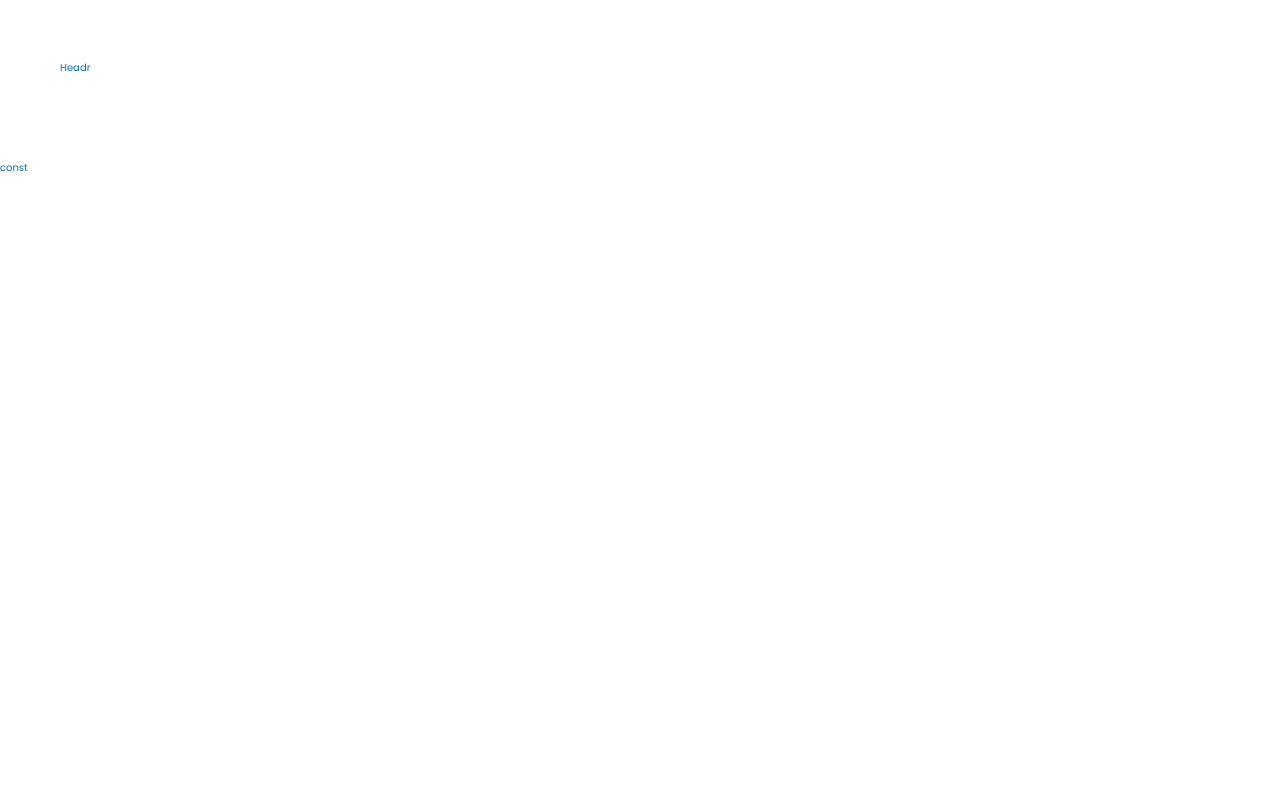
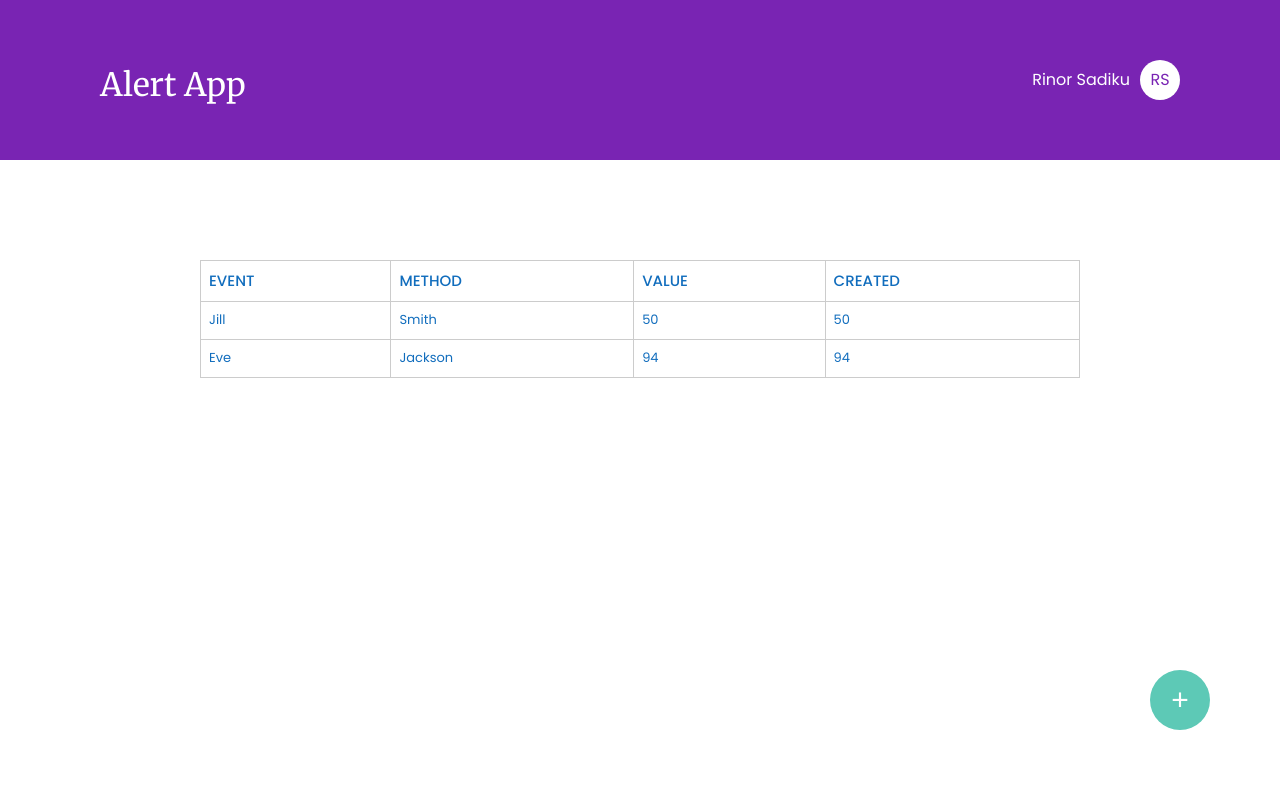
Before and after one commit to rinorsadiku/alert_app, a React app: page / in a window 1280 px wide. Built offline with nearby package versions, Linux system fonts and the light colour scheme.

Commit message:
finished the styling for the dashboard

```diff
--- a/src/assets/style.css
+++ b/src/assets/style.css
@@ -103,7 +103,7 @@ body {
 	width: 100%;
 	font-family: 'Poppins', sans-serif;
 	border: 1px solid #ccc;
-	border-radius: 0.7rem;
+	border-radius: 5px;
 }
 
 .btn--form {
@@ -111,7 +111,7 @@ body {
 	font-family: 'Poppins', sans-serif;
 
 	border: none;
-	border-radius: 3px;
+	border-radius: 5px;
 	padding: 1rem 0;
 	color: #fff;
 	text-transform: uppercase;
@@ -125,6 +125,7 @@ body {
 	background-color: var(--color-grey-dark-1);
 	color: var(--color-primary);
 	text-decoration: none;
+	border-radius: 5px;
 
 	align-items: center;
 	font-size: 1.4rem;
@@ -133,10 +134,93 @@ body {
 }
 
 .header {
-	padding: 6rem;
+	padding: 6rem 10rem;
 	display: flex;
 	justify-content: space-between;
+	background-color: var(--color-primary);
+	color: #fff;
+}
+
+.header__title {
+	font-family: 'Merriweather', sans-serif;
+	font-size: 3.2rem;
+	font-weight: 400;
+}
+
+.header__details {
+	display: flex;
+	align-items: center;
+}
+
+.header__details p {
+	margin-right: 1rem;
+	font-size: 1.6rem;
+	font-weight: 400;
+}
+
+.header__creds {
+	font-size: 1.6rem;
+
+	width: 4rem;
+	height: 4rem;
+	border-radius: 100px;
+	background-color: #fff;
+	color: var(--color-primary);
+
+	display: flex;
+	align-items: center;
+	justify-content: center;
 }
 
 .content {
+	padding: 10rem 20rem;
 }
+
+.content__new {
+	font-family: Arial, Helvetica, sans-serif;
+	position: fixed;
+	bottom: 7rem;
+	right: 7rem;
+	width: 6rem;
+	height: 6rem;
+	background-color: var(--color-teal);
+
+	border-radius: 100px;
+	color: #fff;
+
+	display: flex;
+	align-items: center;
+	justify-content: center;
+
+	text-decoration: none;
+	font-size: 3rem;
+	font-weight: 200;
+}
+
+table {
+	font-family: 'Poppins', sans-serif;
+	border-collapse: collapse;
+	width: 100%;
+	color: var(--font-color-primary);
+}
+
+th {
+	font-size: 1.5rem;
+	font-weight: 500;
+	text-transform: uppercase;
+}
+
+td {
+	font-size: 1.3rem;
+}
+
+td,
+th {
+	border: 1px solid #ccc;
+	text-align: left;
+	padding: 8px;
+}
+
+tr {
+	background-color: #fff;
+}
--- a/src/components/auth/Signin.js
+++ b/src/components/auth/Signin.js
@@ -20,11 +20,7 @@ const Signin = () => {
 
 					<div className="form__group">
 						<label className="form__label">Password</label>
-						<input
-							className="form__input"
-							placeholder="Your Password"
-							type="text"
-						/>
+						<input className="form__input" type="password" />
 					</div>
 
 					<div className="form__group">
--- a/src/components/auth/Signup.js
+++ b/src/components/auth/Signup.js
@@ -30,22 +30,14 @@ const Signup = () => {
 
 					<div className="form__group">
 						<label className="form__label">Password</label>
-						<input
-							className="form__input"
-							placeholder="Your Password"
-							type="text"
-						/>
+						<input className="form__input" type="password" />
 					</div>
 
 					<div className="form__group">
 						<label className="form__label">
 							Password Confirmation
 						</label>
-						<input
-							className="form__input"
-							placeholder="Confirm Your Password"
-							type="text"
-						/>
+						<input className="form__input" type="password" />
 					</div>
 
 					<div className="form__group">
@@ -53,7 +45,7 @@ const Signup = () => {
 					</div>
 				</form>
 
-				<Link to="/singup" className="btn--link">
+				<Link to="/signin" className="btn--link">
 					Already have an account? Log in
 				</Link>
 			</div>
--- a/src/components/dashboard/Dashboard.js
+++ b/src/components/dashboard/Dashboard.js
@@ -1,10 +1,42 @@
 import React from 'react';
+import { Link } from 'react-router-dom';
 
 const Dashboard = () => {
 	return (
 		<div className="container--app">
-			<div className="header">Headr</div>
-			<div className="content">const</div>
+			<div className="header">
+				<h1 className="header__title">Alert App</h1>
+				<div className="header__details">
+					<p>Rinor Sadiku</p>
+					<div className="header__creds">RS</div>
+				</div>
+			</div>
+			<div className="content">
+				<table>
+					<tr>
+						<th>Event</th>
+						<th>Method</th>
+						<th>Value</th>
+						<th>Created</th>
+					</tr>
+					<tr>
+						<td>Jill</td>
+						<td>Smith</td>
+						<td>50</td>
+						<td>50</td>
+					</tr>
+					<tr>
+						<td>Eve</td>
+						<td>Jackson</td>
+						<td>94</td>
+						<td>94</td>
+					</tr>
+				</table>
+
+				<Link to="/alerts/new" className="content__new">
+					+
+				</Link>
+			</div>
 		</div>
 	);
 };
```
